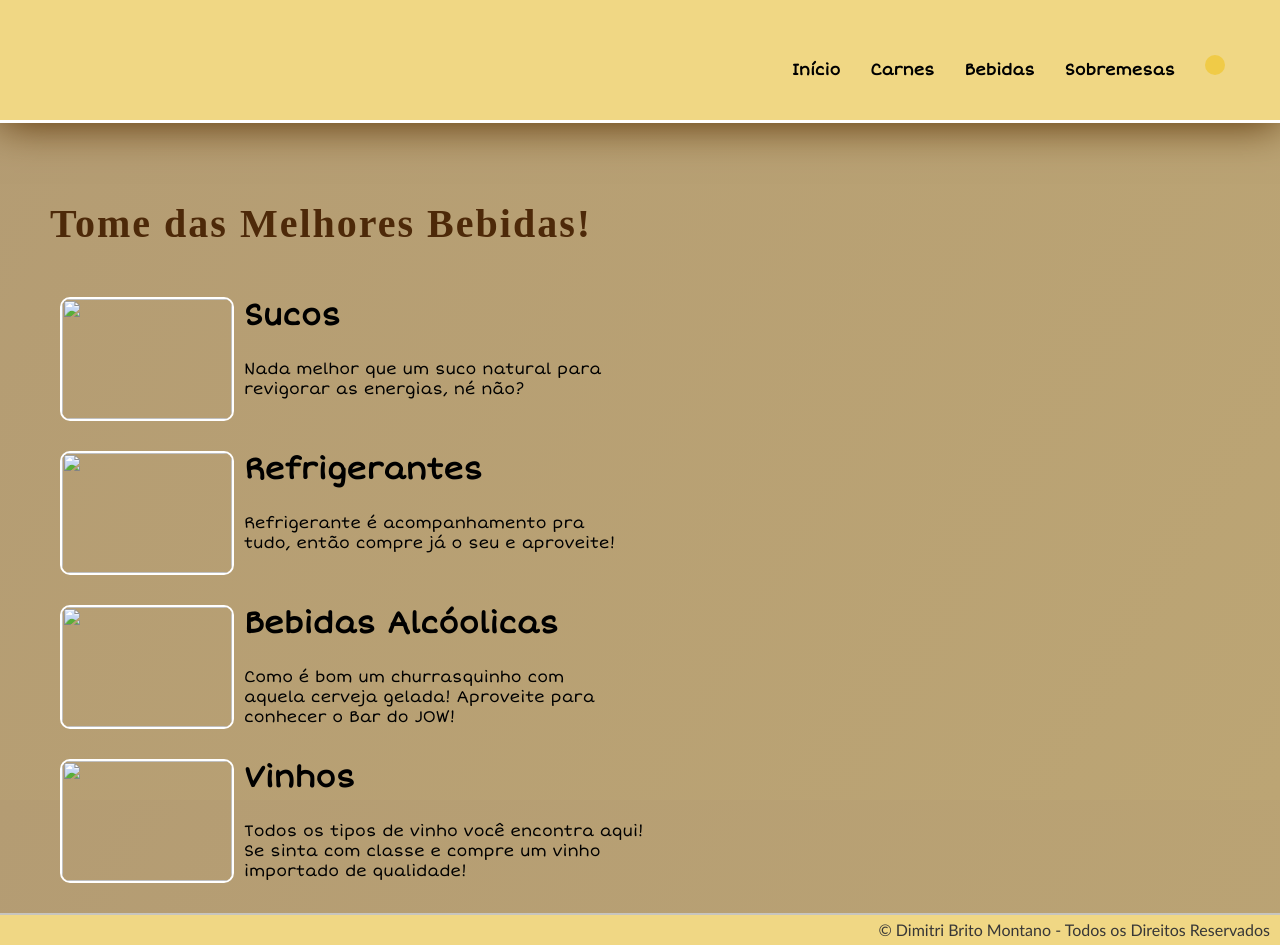
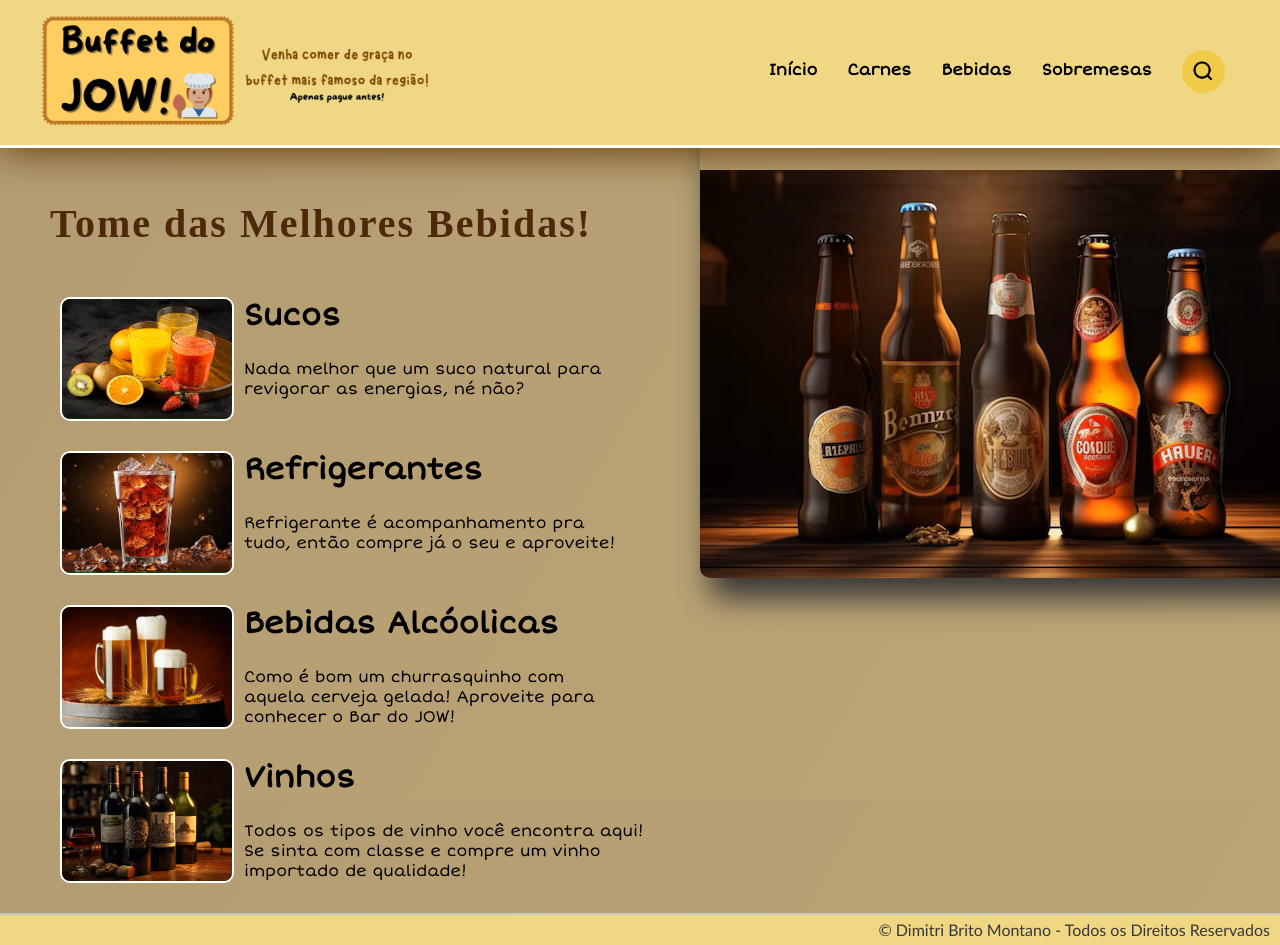
Before and after one commit to dmitribritto/Buffet-do-JOW, a plain HTML site: page bebidas.html in a window 1280 px wide. Drawn offline with Linux system fonts and the light colour scheme; files whose address does not match are found by name; a web font is replaced by a local one.

Commit message:
Update bebidas.html

```diff
--- a/bebidas.html
+++ b/bebidas.html
@@ -11,13 +11,13 @@
         <header>
             <nav>
                 <div class="nav-container">
-                    <img src="../img/Buffet-JOW.png" id="logo" alt="">
+                    <img src="Buffet-JOW.png" id="logo" alt="">
                     <ul>
                         <li><b><a href="index.html">Início</a></b></li>
                         <li><b><a href="carnes.html">Carnes</a></b></li>
                         <li><b><a href="bebidas.html">Bebidas</a></b></li>
                         <li><b><a href="sobremesas.html">Sobremesas</a></b></li>
-                        <li> <a href="pesquisar.html"><img src="../img/search.png" alt="" width="23px" style="background-color: rgba(240, 203, 71, 1); padding: 10px;border-radius: 100%; margin-top: 30px;"></a></li>
+                        <li> <a href="pesquisar.html"><img src="search.png" alt="" width="23px" style="background-color: rgba(240, 203, 71, 1); padding: 10px;border-radius: 100%; margin-top: 30px;"></a></li>
                     </ul>
                 </div>
             </nav>
@@ -30,7 +30,7 @@
 
             <section class="carne">
 
-                    <img src="../img/suco.png" alt="">
+                    <img src="suco.png" alt="">
 
                 <div>
                     <h2><b>Sucos</b></h2>
@@ -40,7 +40,7 @@
 
             <section class="carne">
 
-                <img src="../img/refri.jpg" alt="">
+                <img src="refri.jpg" alt="">
 
                 <div>
                     <h2><b>Refrigerantes</b></h2>
@@ -51,7 +51,7 @@
 
             <section class="carne">
 
-                <img src="../img/alcoolicas.png" alt="">
+                <img src="alcoolicas.png" alt="">
 
                 <div>
                     <h2><b>Bebidas Alcóolicas</b></h2>
@@ -62,7 +62,7 @@
 
             <section class="carne">
 
-                <img src="../img/vinho.png" alt="">
+                <img src="vinho.png" alt="">
 
                 <div>
                     <h2><b>Vinhos</b></h2>
@@ -74,7 +74,7 @@
 
 
         <div class="img-grande">
-            <img src="../img/cerveja.png" alt="">
+            <img src="cerveja.png" alt="">
         </div>
     </main>
 
```
